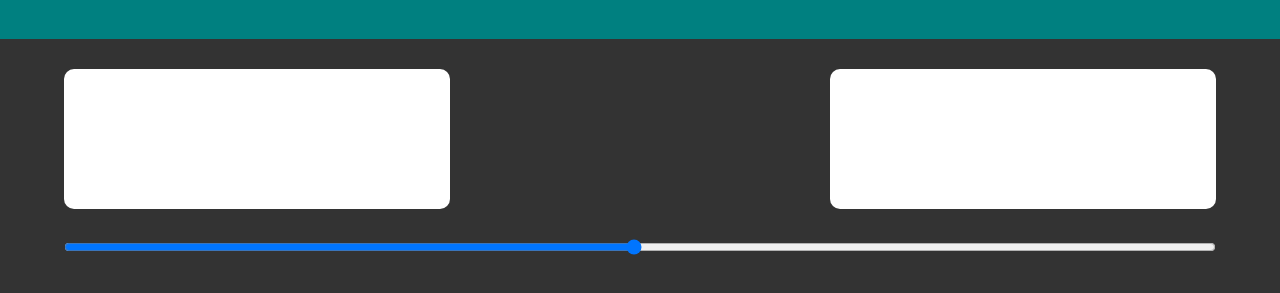
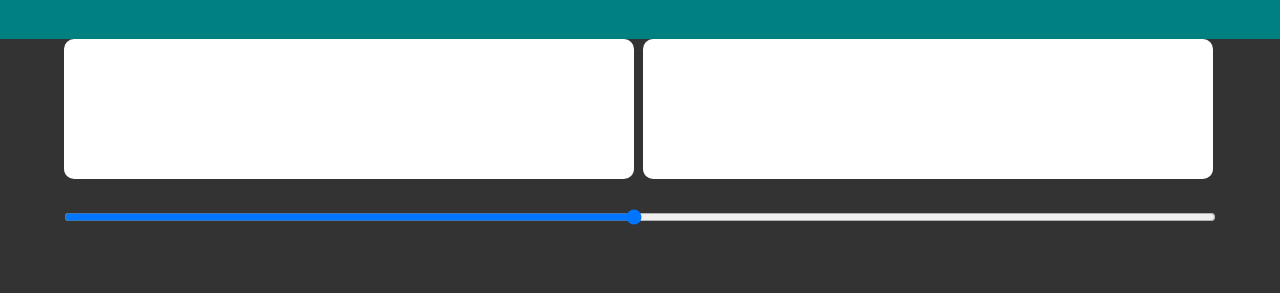
Before and after one commit to Atli-A/Zalgo-Generator, a plain HTML site: page index.html in a window 1280 px wide. Shown: the part 81-374 px from the top of the page. Drawn offline with Linux system fonts and the light colour scheme.

Commit message:
edited css

```diff
--- a/styles.css
+++ b/styles.css
@@ -7,28 +7,33 @@ body {
 }
 
 #center {
-    margin-top: 30px;
+    margin-top: 10%;
     margin-right: 5%;
     margin-left: 5%;
+    display: inline;
 
 }
 
+.inline {
+    display: block;
+}
+
 .display {
-
+    /* width: 100%; */
+    width: calc(50% - 5.5%);
+    display: inline-flex;
+    color: white;
 }
 
 #inputArea {
     padding: 20px;
-    width: 30%;
     height: 100px;
-    display: block;
+    display: inline;
     border-radius: 10px;
     outline: none;
     border: 1px;
     resize: none;
-    display: inline;
-    float: left;
-
+    width: 100%;
 }
 
 #slide {
@@ -39,17 +44,13 @@ body {
 
 #outputArea {
     padding: 20px;
-    margin-left: 19.2%;
-    width: 30%;
     height: 100px;
-    display: block;
     border-radius: 10px;
     outline: none;
     border: 1px;
+    display: inline;
     resize: none;
-    display: inline;
-    float: right;
-
+    width: 100%;
 
 
 }
```
Also changed, not shown: index.html (+4 -0 lines).
